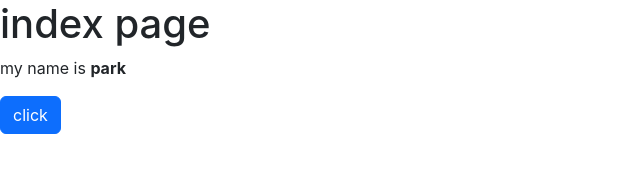
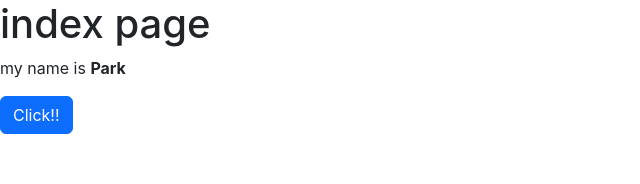
Before and after one commit to speed351/basic, a React (Create React App) app: page / in a window 1280 px wide. Shown: the top 184 px of the page, without its empty margins (0-640 px from the left). Built offline with nearby package versions, Linux system fonts and the light colour scheme.

Commit message:
component format change(function->class)

```diff
--- a/src/App.js
+++ b/src/App.js
@@ -1,18 +1,26 @@
-import logo from './logo.svg';
+
+import { Component } from 'react';
 import './App.css';
 
-function App() {
-  let myName ="park";
 
-  return (
+class App extends Component{
+  render(){
+    let myName="Park";
+    return(
       <div>
         <h1>index page</h1>
         {/* myName이라는 변수 안에 있는 내용 사용하기 */}
         <p>my name is <strong>{myName}</strong></p>
-      <button className='btn btn-primary'>click</button>
+        <button className="btn btn-primary" onClick={()=>{
+          alert("버튼을 눌렀넹");
+
+        }}>Click!!</button>
       </div>
 
     );
   }
 
+
+}
+
 export default App;
```
Lines whose indentation alone changed are shown as unchanged.
